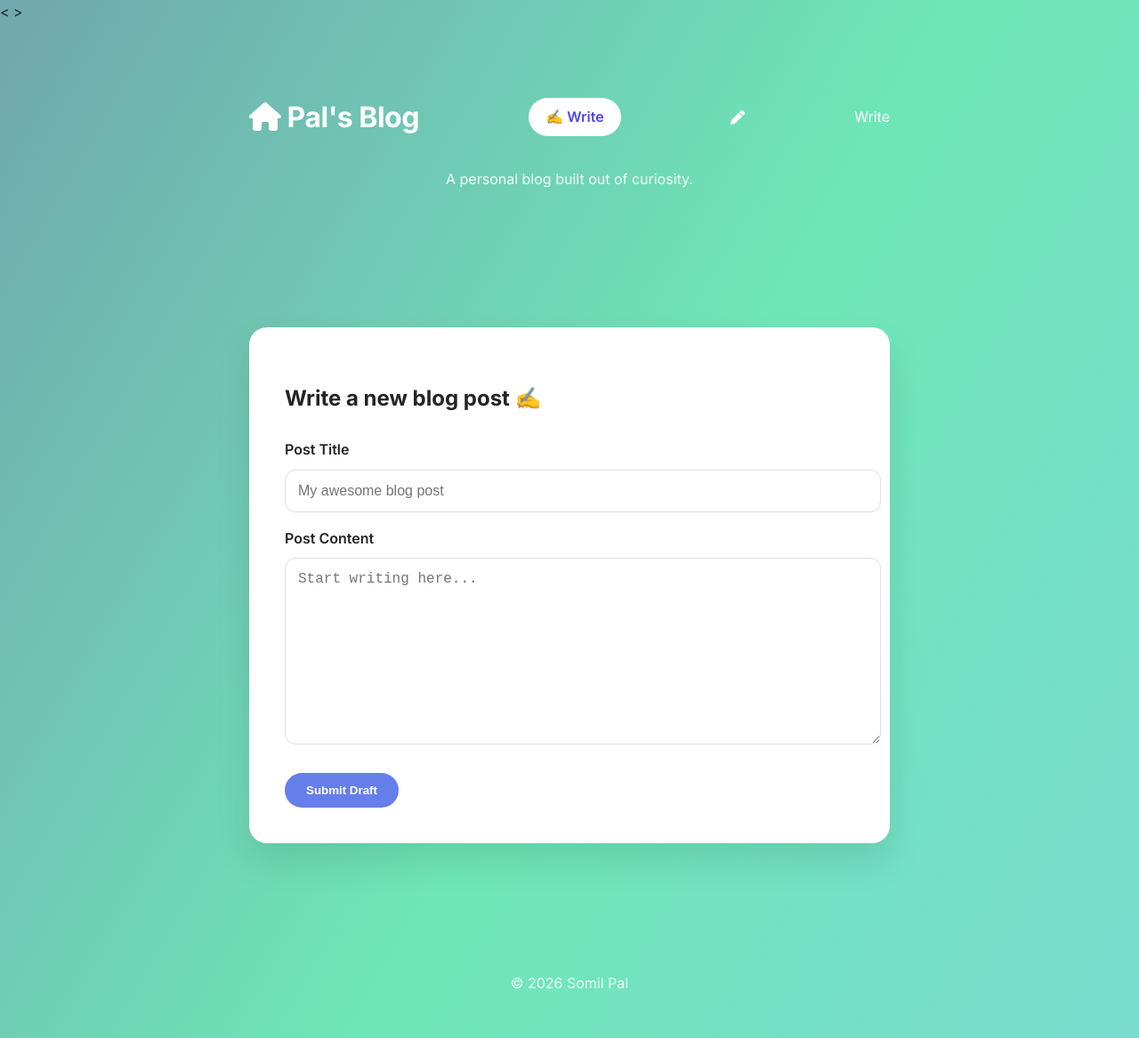
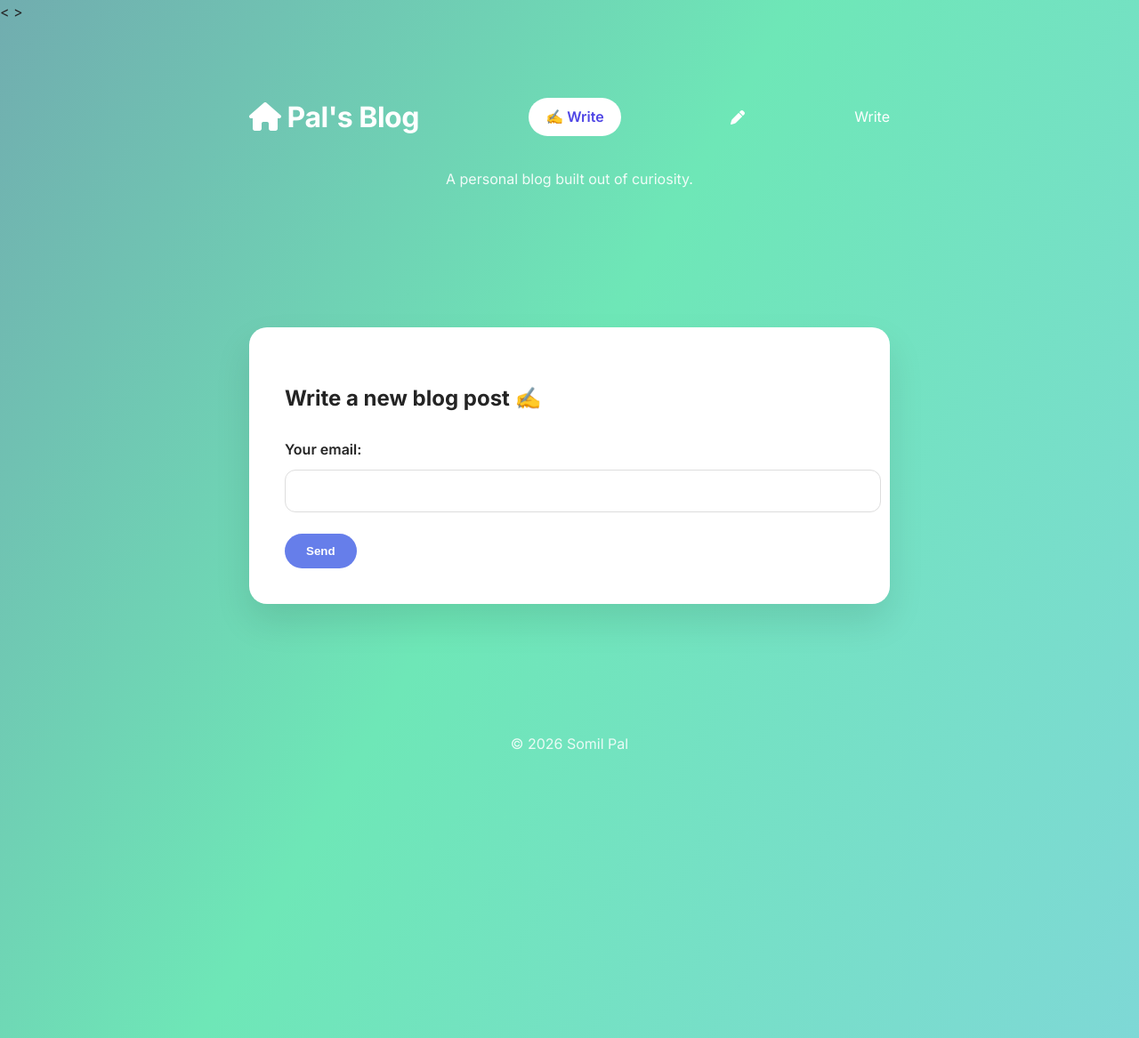
Before and after one commit to 100myl/perspective, a Jekyll site: the page built from write.md, in a window 1280 px wide. Shown: the whole page at 89% size. Built offline with Jekyll 4.4.1, drawn with Linux system fonts in a browser that asks for light colours.

Commit message:
Update write.md

```diff
--- a/write.md
+++ b/write.md
@@ -6,15 +6,9 @@ title: Write a Post
 <div class="write-container">
   <h2>Write a new blog post ✍️</h2>
 
-  <form action="https://formspree.io/f/mykkyrvk" method="POST">
-
-    <label>Post Title</label>
-    <input type="text" name="title" placeholder="My awesome blog post" required>
-
-    <label>Post Content</label>
-    <textarea name="content" rows="10" placeholder="Start writing here..." required></textarea>
-
-    <button type="submit">Submit Draft</button>
-
-  </form>
+<form action="https://formspree.io/f/mykkyrvk" method="POST">
+  <label>Your email:</label>
+  <input type="email" name="email">
+  <button type="submit">Send</button>
+</form>
 </div>
```
